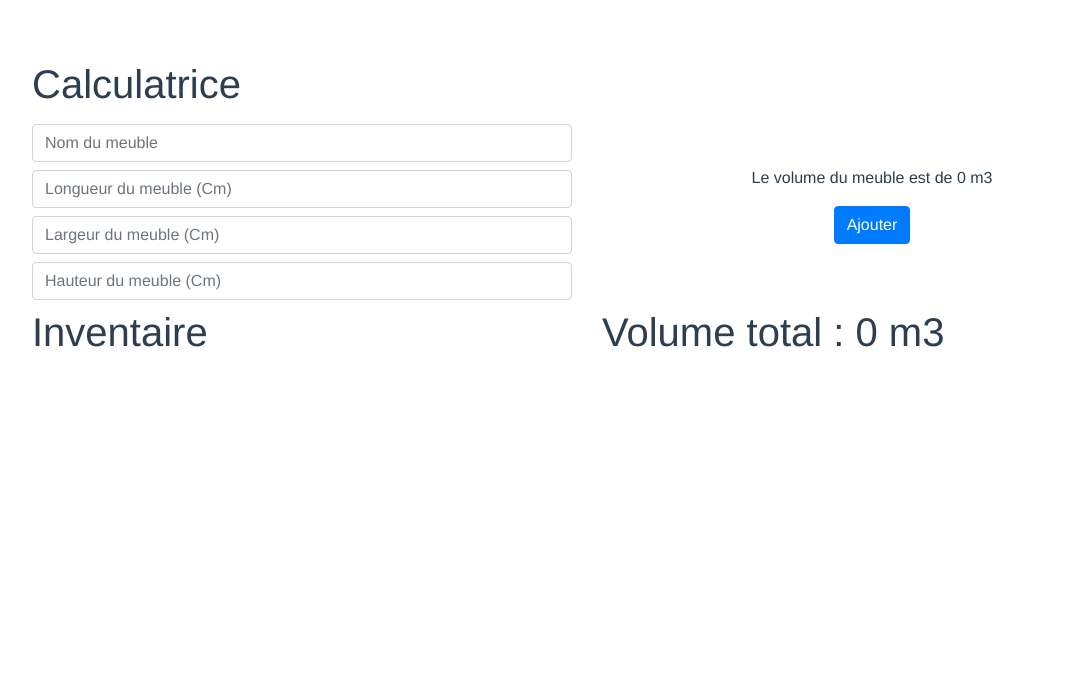
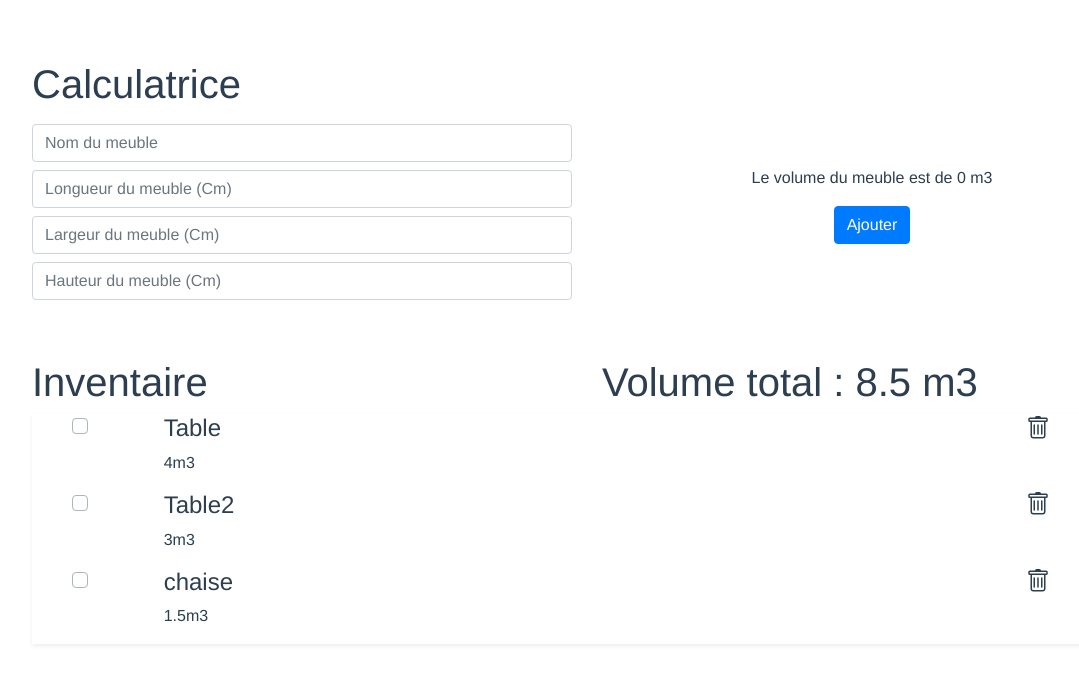
Before and after one commit to Vaillant-g/nextories_test_vuejs, a Vue app in the folder inventaire/: page / in a window 1280 px wide. Shown: the top 684 px of the page, without its empty margins (53-1132 px from the left). Built offline with nearby package versions, Linux system fonts and the light colour scheme.

Commit message:
algo suppression de groupe fonctionnel

```diff
--- a/inventaire/src/App.vue
+++ b/inventaire/src/App.vue
@@ -22,30 +22,30 @@ export default {
   },
   data: function() {
     return {
-      // liste: [
-      //   {
-      //     hauteur: "100",
-      //     id: "Table4",
-      //     largeur: "200",
-      //     longueur: "200",
-      //     nom: "Table"
-      //   },
-      //   {
-      //     hauteur: "100",
-      //     id: "Table23",
-      //     largeur: "100",
-      //     longueur: "300",
-      //     nom: "Table2"
-      //   },
-      //   {
-      //     hauteur: "100",
-      //     id: "chaise1.5",
-      //     largeur: "100",
-      //     longueur: "150",
-      //     nom: "chaise"
-      //   }
-      // ]
-      liste: []
+      liste: [
+        {
+          hauteur: "100",
+          id: "Table4",
+          largeur: "200",
+          longueur: "200",
+          nom: "Table"
+        },
+        {
+          hauteur: "100",
+          id: "Table23",
+          largeur: "100",
+          longueur: "300",
+          nom: "Table2"
+        },
+        {
+          hauteur: "100",
+          id: "chaise1.5",
+          largeur: "100",
+          longueur: "150",
+          nom: "chaise"
+        }
+      ]
+      //liste: []
     };
   }
 };
--- a/inventaire/src/components/Inventaire.vue
+++ b/inventaire/src/components/Inventaire.vue
@@ -10,6 +10,14 @@
       <div class="liste_meubles">
         <ul id="example-1">
           <li v-for="item in liste" :key="item.id">
+            <b-row>
+              <b-col md="1">
+                <b-form-checkbox
+                  :id="item.id"
+                  v-on:change="toggle_checkbox(item.id)"
+                ></b-form-checkbox>
+              </b-col>
+              <b-col md="10">
                 <h4>
                   {{ item.nom }}
                   <span class="float_right">
@@ -25,9 +33,18 @@
                   ></span>
                 </h4>
                 <p>{{ volume(item) + "m3" }}</p>
+              </b-col>
+            </b-row>
           </li>
         </ul>
       </div>
+      <b-button
+        v-show="this.listes_meubles_selectionnes.length !== 0"
+        class="float_left"
+        v-on:click="suppression_meubles_selectionnes"
+        variant="danger"
+        >Supprimer les meubles sélectionnés</b-button
+      >
     </div>
   </b-container>
 </template>
@@ -41,7 +58,8 @@ export default {
   props: { liste: Array },
   data: function() {
     return {
-      liste_meubles: []
+      liste_meubles: [],
+      listes_meubles_selectionnes: []
     };
   },
   computed: {
@@ -60,12 +78,33 @@ export default {
         (meuble.largeur / 100) *
         (meuble.hauteur / 100);
       return Math.round(volume * 100) / 100;
+    },
+    toggle_checkbox: function(e) {
+      let index = this.listes_meubles_selectionnes.indexOf(e);
+      if (index === -1) {
+        this.listes_meubles_selectionnes.push(e);
+      } else this.listes_meubles_selectionnes.splice(index, 1);
+      //      console.log(this.listes_meubles_selectionnes);
+    },
+    suppression_meubles_selectionnes: function() {
+      this.listes_meubles_selectionnes.forEach(element => {
+        this.liste.splice(
+          this.liste.findIndex(
+            x => x.id === element
+          ),
+          1
+        );
+      });
+      this.listes_meubles_selectionnes = [];
     }
   }
 };
 </script>
 
 <style scoped>
+.Inventaire {
+  margin-top: 50px;
+}
 li {
   text-align: left;
 }
@@ -77,4 +116,8 @@ li {
 .float_right {
   float: right;
 }
+
+.float_left {
+  float: left;
+}
 </style>
```
Lines whose indentation alone changed are shown as unchanged.
